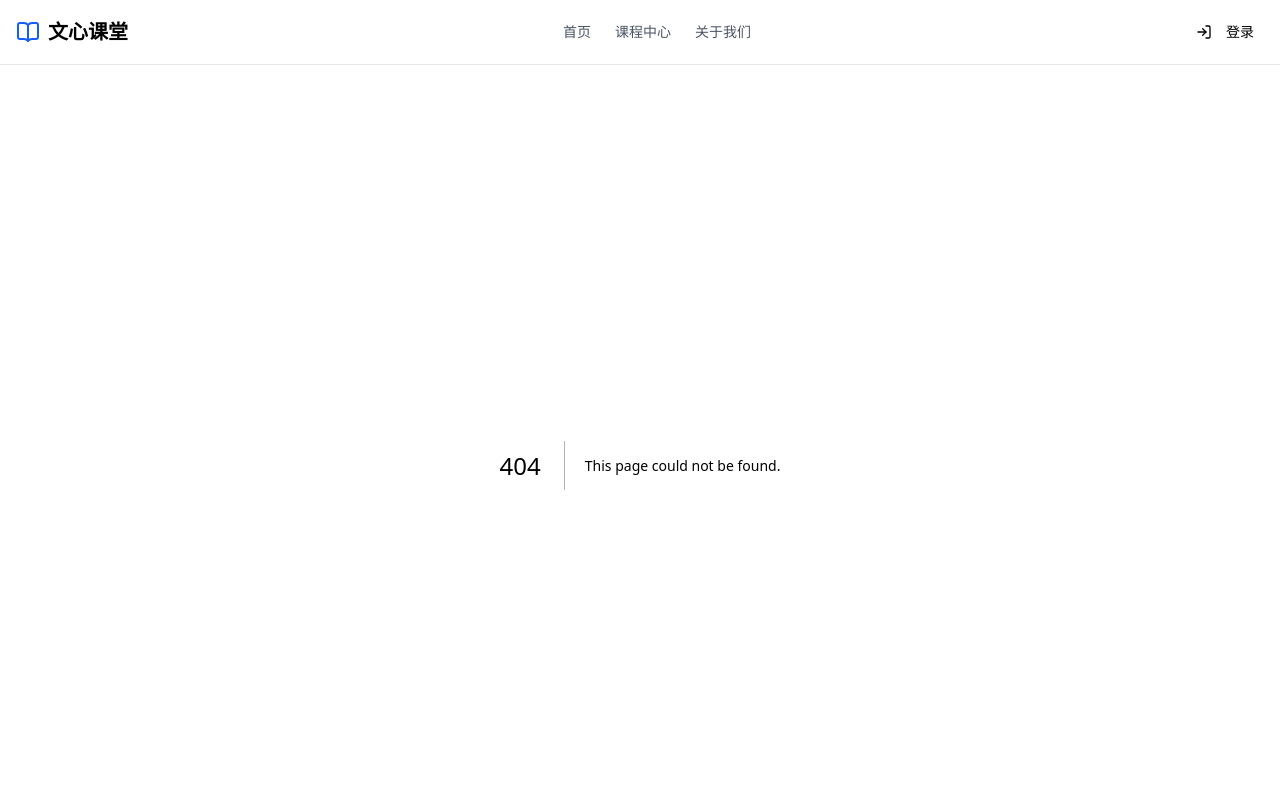
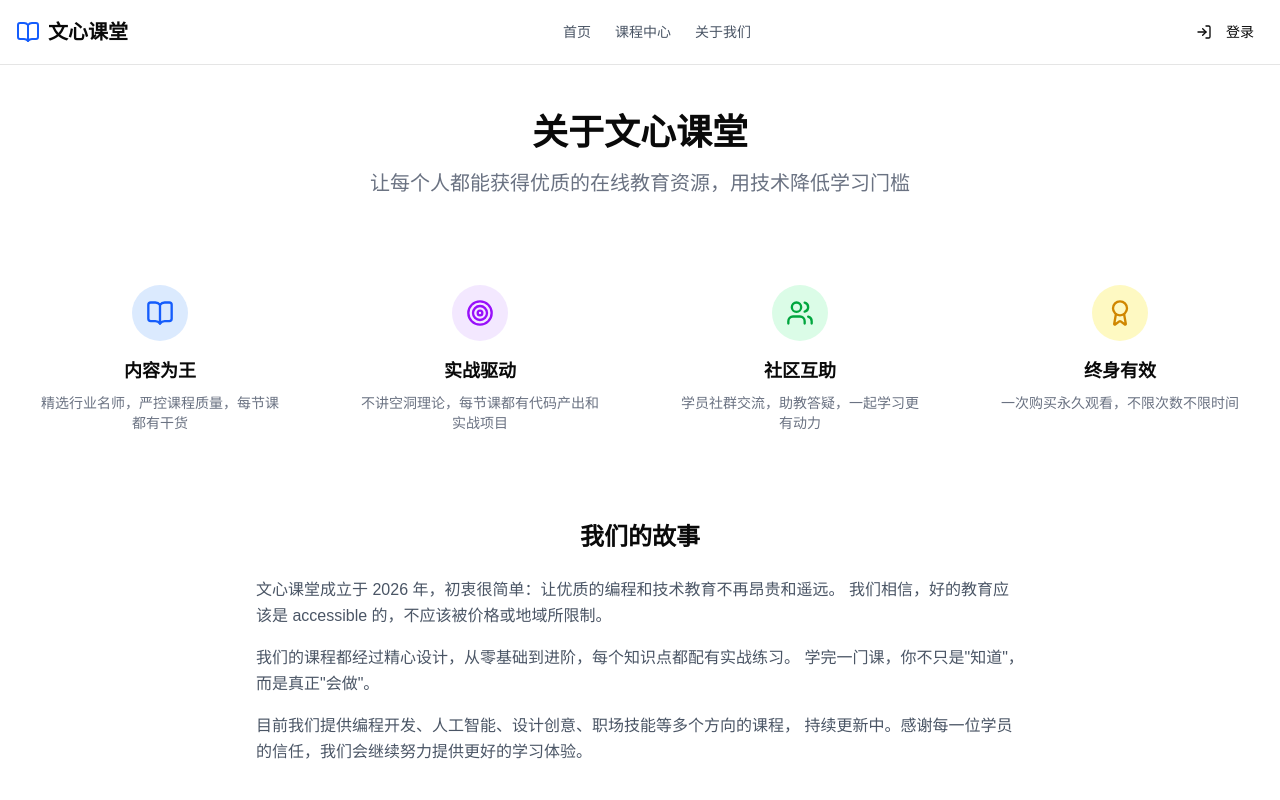
Before and after one commit to MrFant/wenxinHost, a Next.js app: page /about in a window 1280 px wide. Before the commit this address had no page. Shown: the top 800 px of the page. Built offline with nearby package versions, Linux system fonts and the light colour scheme.

Commit message:
feat: SEO (sitemap, robots.txt), error boundary, 404 page, about page, loading states

```diff
--- /dev/null
+++ b/src/app/about/page.tsx
@@ -0,0 +1,66 @@
+import { BookOpen, Target, Users, Award } from 'lucide-react'
+
+export default function AboutPage() {
+  return (
+    <div className="container mx-auto px-4 py-12">
+      {/* Hero */}
+      <div className="text-center mb-16">
+        <h1 className="text-4xl font-bold mb-4">关于文心课堂</h1>
+        <p className="text-xl text-gray-500 max-w-2xl mx-auto">
+          让每个人都能获得优质的在线教育资源，用技术降低学习门槛
+        </p>
+      </div>
+
+      {/* Values */}
+      <div className="grid grid-cols-1 md:grid-cols-2 lg:grid-cols-4 gap-8 mb-16">
+        <div className="text-center p-6">
+          <div className="w-14 h-14 bg-blue-100 rounded-full flex items-center justify-center mx-auto mb-4">
+            <BookOpen className="h-7 w-7 text-blue-600" />
+          </div>
+          <h3 className="font-semibold text-lg mb-2">内容为王</h3>
+          <p className="text-sm text-gray-500">精选行业名师，严控课程质量，每节课都有干货</p>
+        </div>
+        <div className="text-center p-6">
+          <div className="w-14 h-14 bg-purple-100 rounded-full flex items-center justify-center mx-auto mb-4">
+            <Target className="h-7 w-7 text-purple-600" />
+          </div>
+          <h3 className="font-semibold text-lg mb-2">实战驱动</h3>
+          <p className="text-sm text-gray-500">不讲空洞理论，每节课都有代码产出和实战项目</p>
+        </div>
+        <div className="text-center p-6">
+          <div className="w-14 h-14 bg-green-100 rounded-full flex items-center justify-center mx-auto mb-4">
+            <Users className="h-7 w-7 text-green-600" />
+          </div>
+          <h3 className="font-semibold text-lg mb-2">社区互助</h3>
+          <p className="text-sm text-gray-500">学员社群交流，助教答疑，一起学习更有动力</p>
+        </div>
+        <div className="text-center p-6">
+          <div className="w-14 h-14 bg-yellow-100 rounded-full flex items-center justify-center mx-auto mb-4">
+            <Award className="h-7 w-7 text-yellow-600" />
+          </div>
+          <h3 className="font-semibold text-lg mb-2">终身有效</h3>
+          <p className="text-sm text-gray-500">一次购买永久观看，不限次数不限时间</p>
+        </div>
+      </div>
+
+      {/* Story */}
+      <div className="max-w-3xl mx-auto">
+        <h2 className="text-2xl font-bold mb-6 text-center">我们的故事</h2>
+        <div className="prose prose-gray mx-auto">
+          <p className="text-gray-600 leading-relaxed mb-4">
+            文心课堂成立于 2026 年，初衷很简单：让优质的编程和技术教育不再昂贵和遥远。
+            我们相信，好的教育应该是 accessible 的，不应该被价格或地域所限制。
+          </p>
+          <p className="text-gray-600 leading-relaxed mb-4">
+            我们的课程都经过精心设计，从零基础到进阶，每个知识点都配有实战练习。
+            学完一门课，你不只是"知道"，而是真正"会做"。
+          </p>
+          <p className="text-gray-600 leading-relaxed">
+            目前我们提供编程开发、人工智能、设计创意、职场技能等多个方向的课程，
+            持续更新中。感谢每一位学员的信任，我们会继续努力提供更好的学习体验。
+          </p>
+        </div>
+      </div>
+    </div>
+  )
+}
--- /dev/null
+++ b/src/app/error.tsx
@@ -0,0 +1,24 @@
+'use client'
+
+export default function Error({
+  error,
+  reset,
+}: {
+  error: Error & { digest?: string }
+  reset: () => void
+}) {
+  return (
+    <div className="min-h-[60vh] flex items-center justify-center px-4">
+      <div className="text-center">
+        <h2 className="text-2xl font-bold mb-4">出了点问题</h2>
+        <p className="text-gray-500 mb-6">{error.message || '页面加载失败，请重试'}</p>
+        <button
+          onClick={reset}
+          className="px-6 py-2 bg-blue-600 text-white rounded-lg hover:bg-blue-700 transition-colors"
+        >
+          重试
+        </button>
+      </div>
+    </div>
+  )
+}
--- /dev/null
+++ b/src/app/loading.tsx
@@ -0,0 +1,9 @@
+import { Loader2 } from 'lucide-react'
+
+export default function Loading() {
+  return (
+    <div className="min-h-[60vh] flex items-center justify-center">
+      <Loader2 className="h-8 w-8 animate-spin text-blue-600" />
+    </div>
+  )
+}
--- /dev/null
+++ b/src/app/not-found.tsx
@@ -0,0 +1,17 @@
+import Link from 'next/link'
+import { Button } from '@/components/ui/button'
+
+export default function NotFound() {
+  return (
+    <div className="min-h-[60vh] flex items-center justify-center px-4">
+      <div className="text-center">
+        <h1 className="text-6xl font-bold text-gray-200 mb-4">404</h1>
+        <h2 className="text-2xl font-bold mb-4">页面不存在</h2>
+        <p className="text-gray-500 mb-6">你访问的页面不存在或已被移除</p>
+        <Button asChild>
+          <Link href="/">返回首页</Link>
+        </Button>
+      </div>
+    </div>
+  )
+}
--- /dev/null
+++ b/src/app/robots.ts
@@ -0,0 +1,12 @@
+import type { MetadataRoute } from 'next'
+
+export default function robots(): MetadataRoute.Robots {
+  return {
+    rules: {
+      userAgent: '*',
+      allow: '/',
+      disallow: ['/admin/', '/api/'],
+    },
+    sitemap: 'https://ziiy.fun/sitemap.xml',
+  }
+}
--- /dev/null
+++ b/src/app/sitemap.ts
@@ -0,0 +1,16 @@
+import type { MetadataRoute } from 'next'
+
+export default function sitemap(): MetadataRoute.Sitemap {
+  const baseUrl = 'https://ziiy.fun'
+
+  // Static pages
+  const staticPages = [
+    { url: baseUrl, lastModified: new Date(), changeFrequency: 'weekly' as const, priority: 1.0 },
+    { url: `${baseUrl}/courses`, lastModified: new Date(), changeFrequency: 'daily' as const, priority: 0.9 },
+    { url: `${baseUrl}/about`, lastModified: new Date(), changeFrequency: 'monthly' as const, priority: 0.5 },
+    { url: `${baseUrl}/login`, lastModified: new Date(), changeFrequency: 'monthly' as const, priority: 0.3 },
+  ]
+
+  // Dynamic course pages would be fetched from DB in production
+  return staticPages
+}
```
